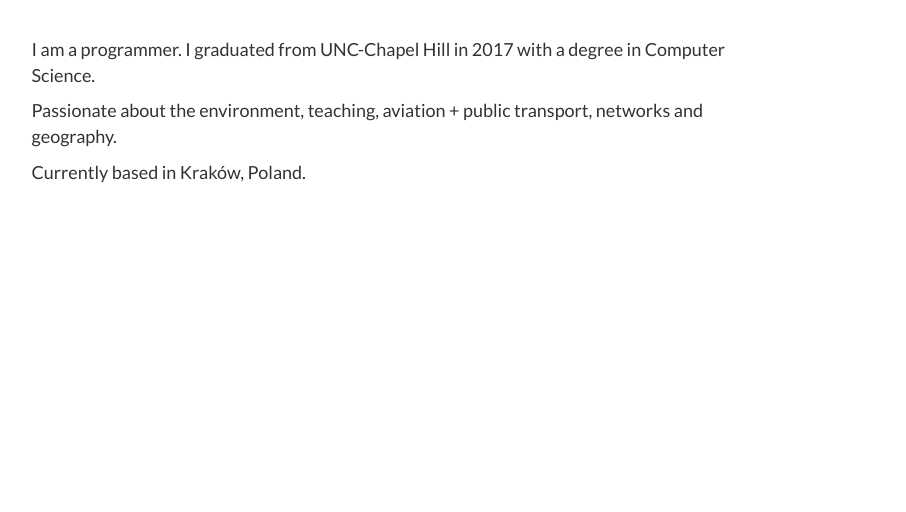
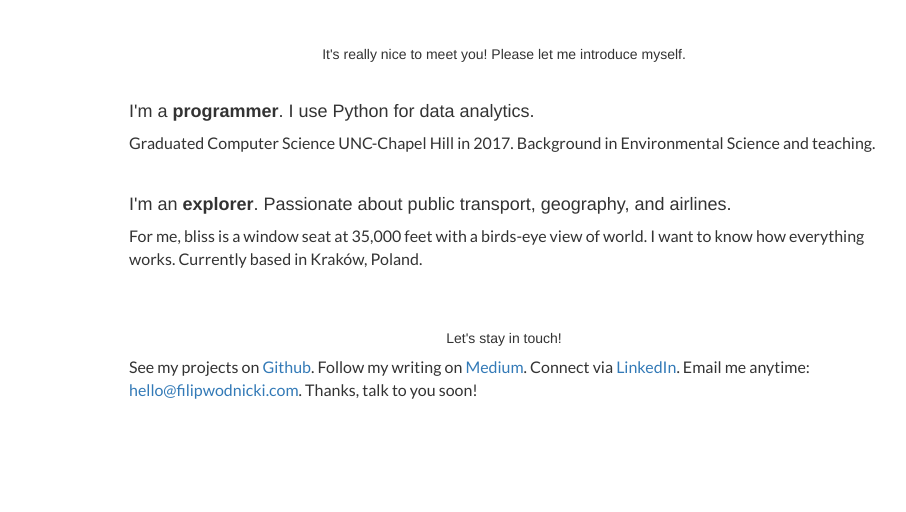
Before and after one commit to filipwodnicki/filipwodnicki, a plain HTML site: page index.html in a window 1280 px wide. Shown: the part 303-815 px from the top of the page, without its empty margins (136-1042 px from the left). Drawn offline with nearby package versions, Linux system fonts and the light colour scheme.

Commit message:
more content

```diff
--- a/index.html
+++ b/index.html
@@ -18,7 +18,7 @@
 			<br>
 			<br>
 			<div class="row">
-				<div class="col-md-5 col-md-offset-3" >
+				<div class="col-sm-7 col-md-5 col-md-offset-4" >
 					<div class="panel panel-danger" id="nametag">
 						<div class="panel-heading">
 							<h3 class="panel-title">Hello, my name is</h3>
@@ -33,12 +33,25 @@
 			<br>
 			<br>
 			<div class="row">
-				<div class= "col-sm-8 col-sm-offset-1">
-					<p>I am a programmer. I graduated from UNC-Chapel Hill in 2017 with a degree in Computer Science.</p>
-					<p>Passionate about the environment, teaching, aviation + public transport, networks and geography.</p>
-					<p>Currently based in Kraków, Poland.</p>
+				<div class= "col-md-8 col-md-offset-2">
+					<h5 class="text-center">It's really nice to meet you! Please let me introduce myself.</h5>
+					<br>
+					<h4>I'm a <strong>programmer</strong>. I use Python for data analytics.</h4>
+					<p>Graduated Computer Science UNC-Chapel Hill in 2017. Background in Environmental Science and teaching.</p>
+					<br>
+					<h4>I'm an <strong>explorer</strong>. Passionate about public transport, geography, and airlines.</h4>
+					<p>For me, bliss is a window seat at 35,000 feet with a birds-eye view of world. I want to know how everything works. Currently based in Kraków, Poland.</p>
+					<br>
+					<br>
+					<h5 class="text-center">Let's stay in touch!</h5>
+					<p>See my projects on <a href="https://github.com/filipwodnicki">Github</a>. Follow my writing on <a href="https://medium.com/@filipwodnicki">Medium</a>. Connect via <a href="https://www.linkedin.com/in/filip-wodnicki/">LinkedIn</a>. Email me anytime: <a href="mailto:hello@filipwodnicki.com">hello@filipwodnicki.com</a>. Thanks, talk to you soon!</p>
 				</div>
 			</div>
+			<br>
+			<br>
+			<br>
+			<br>
+			<br>
 		</div>
 	</body>
 
--- a/styles.css
+++ b/styles.css
@@ -1,12 +1,20 @@
 body {
 	background: #F1F1F1;
+	font-family: 'Lato';
 }
 
 p {
-	font-size: 18px;
+	font-size: 16px;
 	font-family: 'Lato';
 	font-weight:normal;
 }
+
+h1{
+  font-family: 'Lato';
+  font-size: 40px;
+  font-weight:bold;
+}
+
 #nametag {
 	border: 4px solid red;
 	border-radius: 10px;
@@ -28,14 +36,10 @@ p {
   text-align: center;
   background: white;
 }
-h1{
-  font-family: 'Lato';
-  font-size: 40px;
-  font-weight:bold;
-}
-a{
+
+/*a{
 text-decoration: underline;
 }
 a:visited{
   color: navy;
-}
+}*/
```
